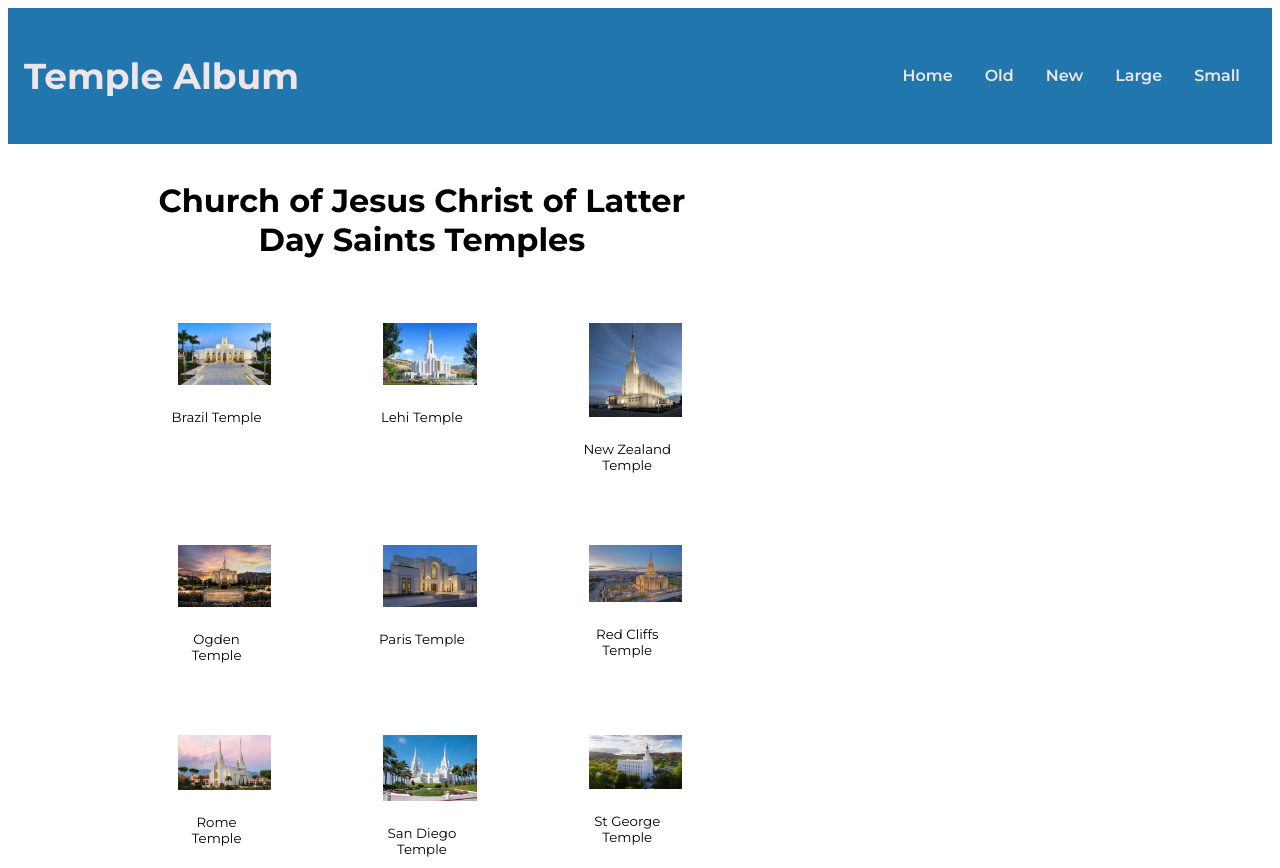
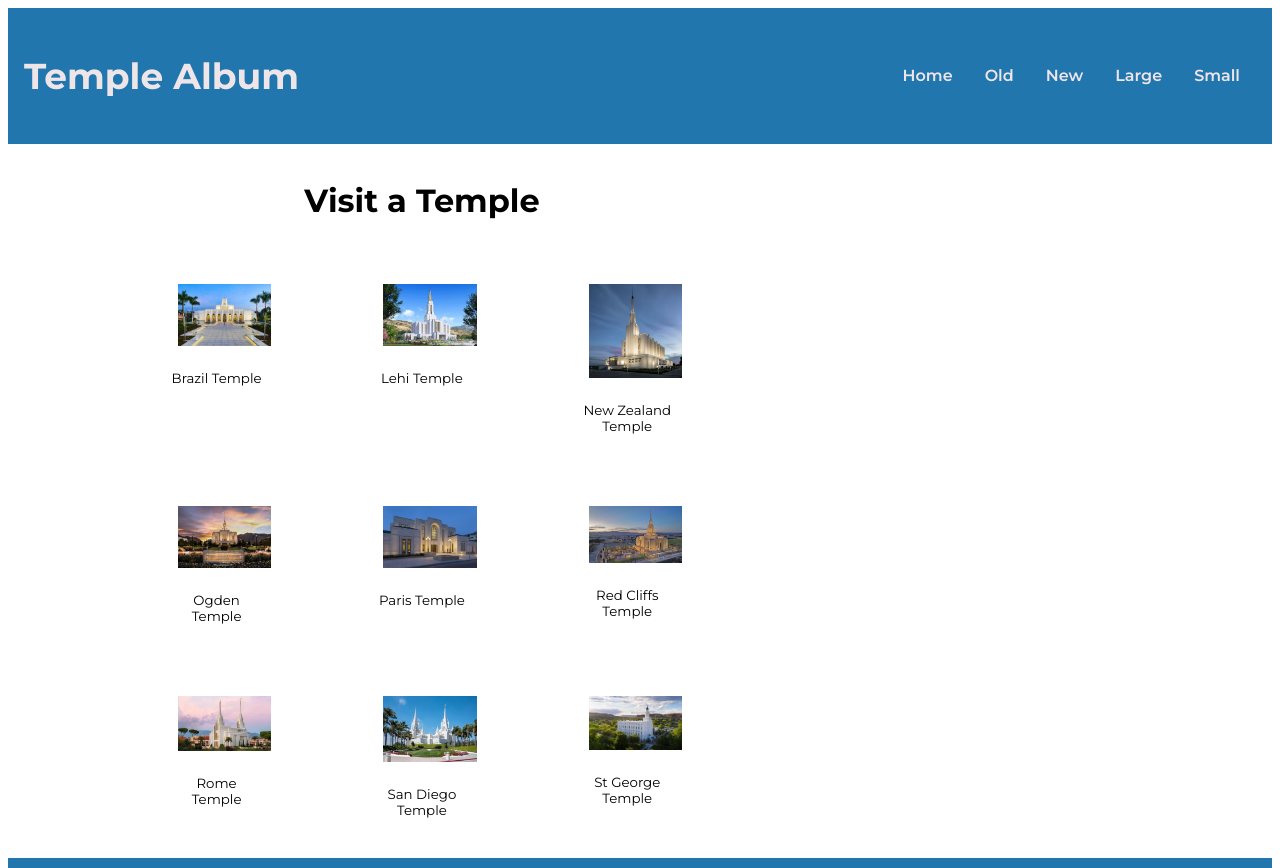
Before and after one commit to clane83/wdd131, a plain HTML site: page temples.html in a window 1280 px wide. Shown: the top 868 px of the page. Drawn offline with Linux system fonts and the light colour scheme.

Commit message:
updated h1

```diff
--- a/temples.html
+++ b/temples.html
@@ -27,7 +27,7 @@
         </nav>
     </header>
     <main>
-        <h1>Church of Jesus Christ of Latter Day Saints Temples</h1>
+        <h1>Visit a Temple</h1>
         <figure>
             <img src="images/brazil-temple.jpg" alt="brazil temple">
             <figcaption>Brazil Temple</figcaption>
```
